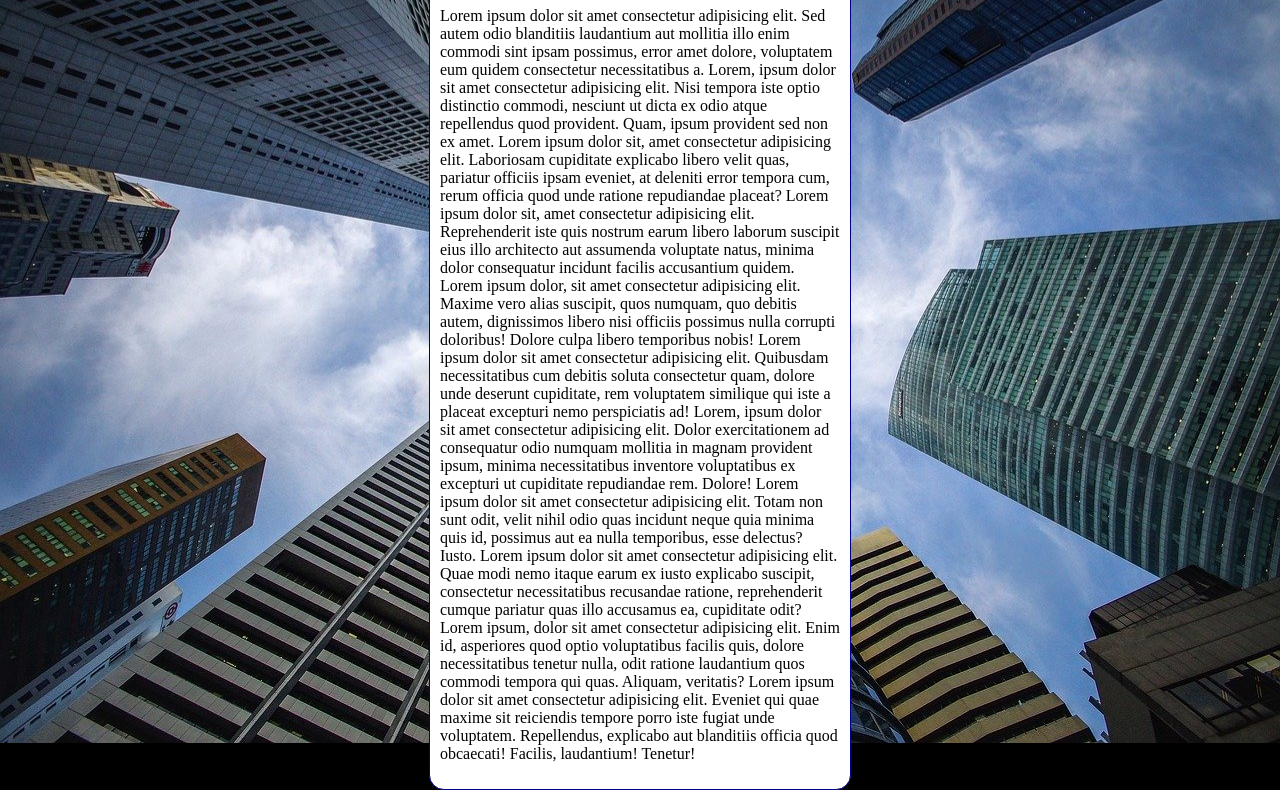
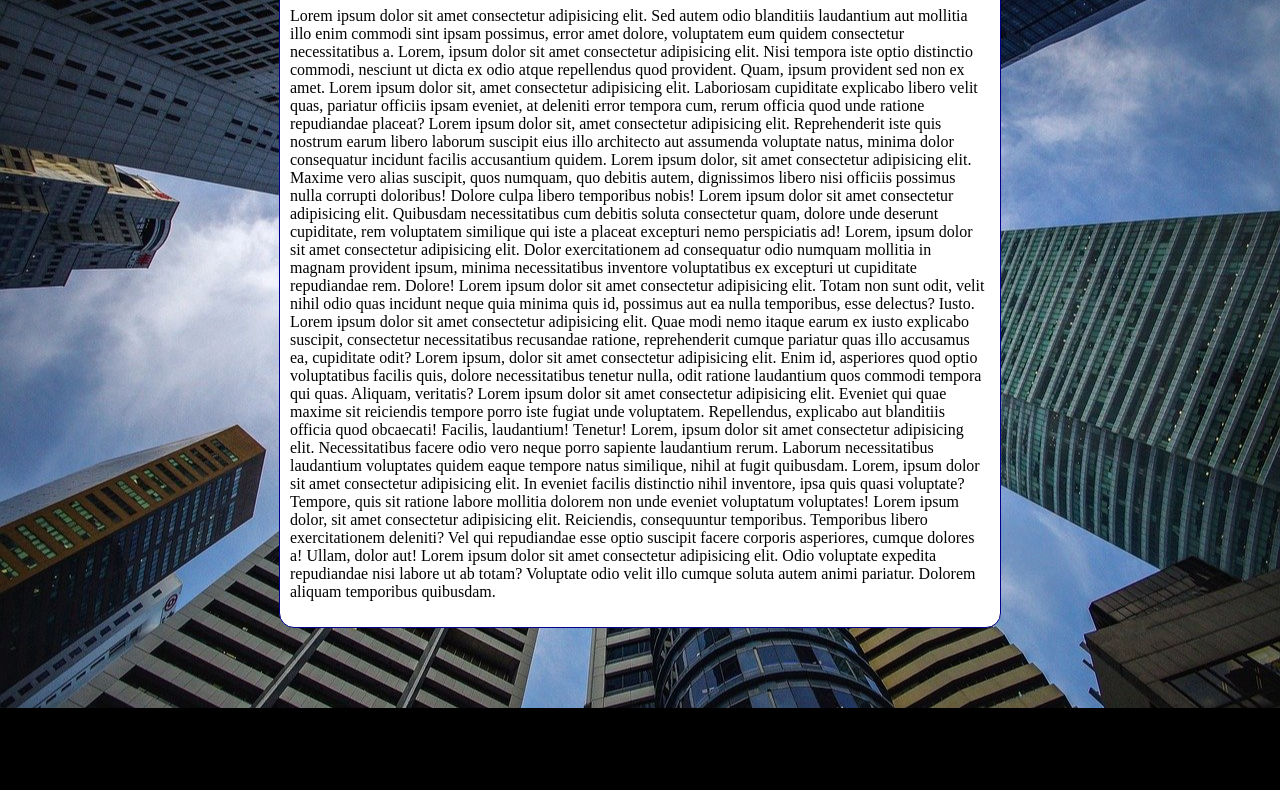
Before and after one commit to nilsonsantos37/html-css, a plain HTML site: page execícios/ex022/fundo006.html in a window 1280 px wide. Shown: the part 92-882 px from the top of the page. After the commit the page ends 800 px from the top, so only its background shows below. Drawn offline with Linux system fonts and the light colour scheme.

Commit message:
Update fundo006.html

```diff
--- a/execícios/ex022/fundo006.html
+++ b/execícios/ex022/fundo006.html
@@ -7,17 +7,23 @@
     <title>Document</title>
     <style>
         body {
-            height: 100vh;
+            /*height: 100vh;
             background-color: black;
             background-image: url(imagens/wallpaper002.jpg);
             background-position: center center;
             background-repeat: no-repeat;
             background-size: cover;
+            background-attachment: fixed;*/
+
+            /* Shorthand - bachground color > image > position > repeat > [size] > attachment*/
+
+            background: black url('imagens/wallpaper002.jpg') center center no-repeat fixed;
+            background-size: cover;
         }
 
         main {
             background-color: white;
-            width: 400px;
+            max-width: 700px;
             padding: 10px;
             margin: auto;
             border: 1px solid darkblue;
@@ -36,7 +42,7 @@
             Lorem ipsum dolor sit amet consectetur adipisicing elit. Totam non sunt odit, velit nihil odio quas incidunt neque quia minima quis id, possimus aut ea nulla temporibus, esse delectus? Iusto.
             Lorem ipsum dolor sit amet consectetur adipisicing elit. Quae modi nemo itaque earum ex iusto explicabo suscipit, consectetur necessitatibus recusandae ratione, reprehenderit cumque pariatur quas illo accusamus ea, cupiditate odit?
             Lorem ipsum, dolor sit amet consectetur adipisicing elit. Enim id, asperiores quod optio voluptatibus facilis quis, dolore necessitatibus tenetur nulla, odit ratione laudantium quos commodi tempora qui quas. Aliquam, veritatis?
-            Lorem ipsum dolor sit amet consectetur adipisicing elit. Eveniet qui quae maxime sit reiciendis tempore porro iste fugiat unde voluptatem. Repellendus, explicabo aut blanditiis officia quod obcaecati! Facilis, laudantium! Tenetur!
+            Lorem ipsum dolor sit amet consectetur adipisicing elit. Eveniet qui quae maxime sit reiciendis tempore porro iste fugiat unde voluptatem. Repellendus, explicabo aut blanditiis officia quod obcaecati! Facilis, laudantium! Tenetur! Lorem, ipsum dolor sit amet consectetur adipisicing elit. Necessitatibus facere odio vero neque porro sapiente laudantium rerum. Laborum necessitatibus laudantium voluptates quidem eaque tempore natus similique, nihil at fugit quibusdam. Lorem, ipsum dolor sit amet consectetur adipisicing elit. In eveniet facilis distinctio nihil inventore, ipsa quis quasi voluptate? Tempore, quis sit ratione labore mollitia dolorem non unde eveniet voluptatum voluptates! Lorem ipsum dolor, sit amet consectetur adipisicing elit. Reiciendis, consequuntur temporibus. Temporibus libero exercitationem deleniti? Vel qui repudiandae esse optio suscipit facere corporis asperiores, cumque dolores a! Ullam, dolor aut! Lorem ipsum dolor sit amet consectetur adipisicing elit. Odio voluptate expedita repudiandae nisi labore ut ab totam? Voluptate odio velit illo cumque soluta autem animi pariatur. Dolorem aliquam temporibus quibusdam.
         </p>
     </main>
 </body>
```
